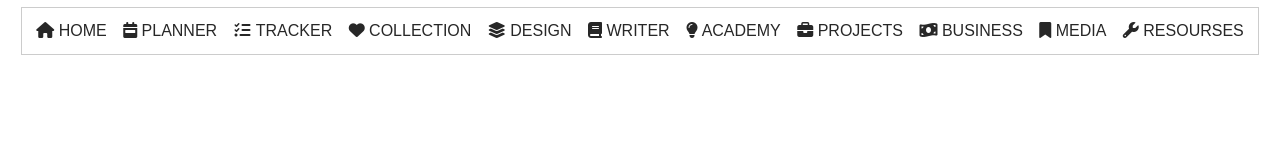
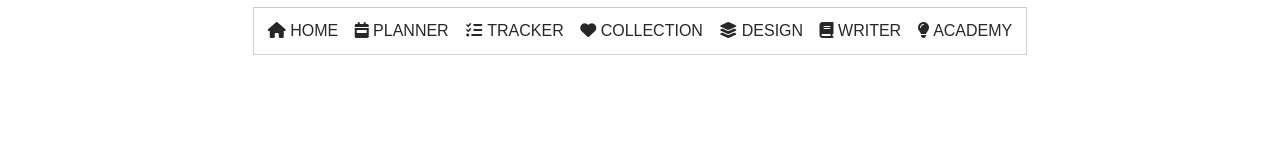
Before and after one commit to Yaroslavna13/notion-nav, a plain HTML site: page index.html in a window 1280 px wide. Drawn offline with Linux system fonts and the light colour scheme.

Commit message:
Update index.html

```diff
--- a/index.html
+++ b/index.html
@@ -65,11 +65,6 @@
 		<a id="design" onclick="navigate(this.id)" href="#"> <i class="fa-solid fa-layer-group"></i> Design</a>
 		<a id="writer" onclick="navigate(this.id)" href="#"> <i class="fa-solid fa-book"></i> Writer</a>
 		<a id="academy" onclick="navigate(this.id)" href="#"> <i class="fa-solid fa-lightbulb"></i> Academy</a>
-
-		<a id="projects" onclick="navigate(this.id)" href="#"> <i class="fa-solid fa-briefcase"></i> Projects</a>
-		<a id="business" onclick="navigate(this.id)" href="#"> <i class="fa-solid fa-money-bill-wave"></i> Business</a>
-		<a id="media" onclick="navigate(this.id)" href="#"> <i class="fa-solid fa-bookmark"></i> Media</a>
-		<a id="resourses" onclick="navigate(this.id)" href="#"> <i class="fa-solid fa-wrench"></i> Resourses</a>
 	</nav>
 
 
```
